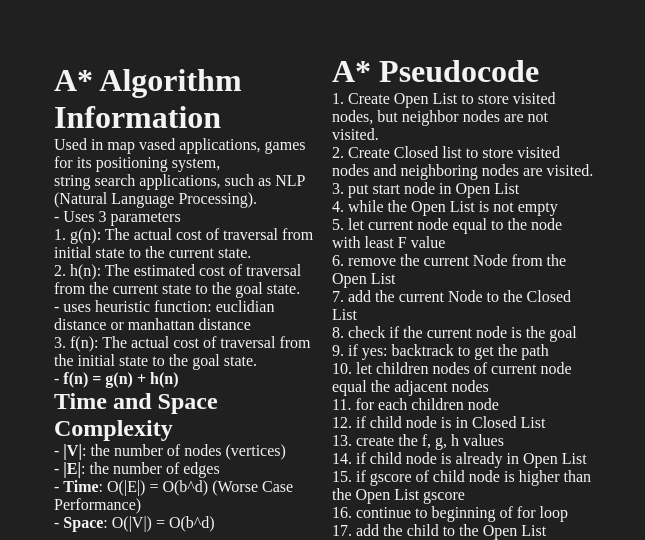
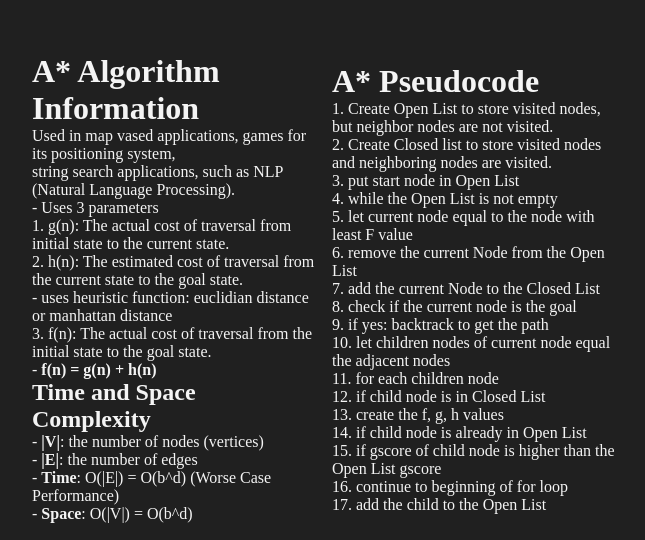
Before and after one commit to kristinev7/SeniorProject, a React (Create React App) app in the folder main/: page /algo/AStarPage in a window 1280 px wide. Shown: the part 584-1124 px from the top of the page, without its empty margins (336-981 px from the left). Built offline with nearby package versions, Linux system fonts and the light colour scheme.

Commit message:
changed css @media

```diff
--- a/main/src/components/AlgoPage.css
+++ b/main/src/components/AlgoPage.css
@@ -34,16 +34,3 @@
             max-width:1140px;
         }
     }
-
-    @media screen and (min-width: 992px) {
-        .main #info {
-            width:100%;
-            max-width: 960px;
-        }
-}
-@media screen and (min-width:576px) {
-    .main #info {
-        width: 100%;
-        max-width:540px;
-    }
-}
```
